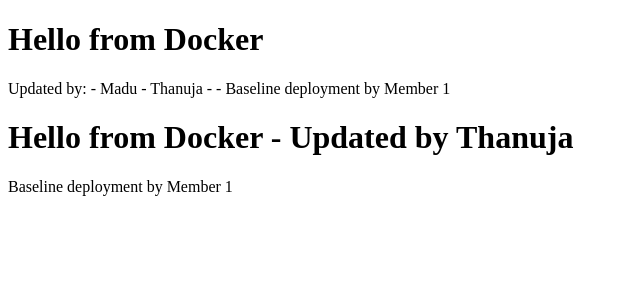
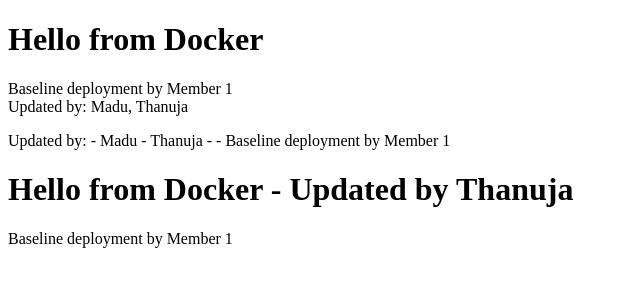
Before and after one commit to Shanipiyadasa/Assignment2_Release-Based-Workflow-in-GitHub-Azure-Board, a plain HTML site: page index.html in a window 1280 px wide. Shown: the whole page, without its empty margins (0-640 px from the left). Drawn offline with Linux system fonts and the light colour scheme.

Commit message:
Thanuja update12 updated the HTML (#41)
* Member 2 update

* Member 2 update new

* Thanuja update

```diff
--- a/index.html
+++ b/index.html
@@ -6,6 +6,13 @@
 </head>
 <body>
   <h1>Hello from Docker</h1>
+
+
+  <p>
+  Baseline deployment by Member 1<br>
+  Updated by: Madu, Thanuja
+
+  </p>
 
 <p>Updated by:
 - Madu
```
